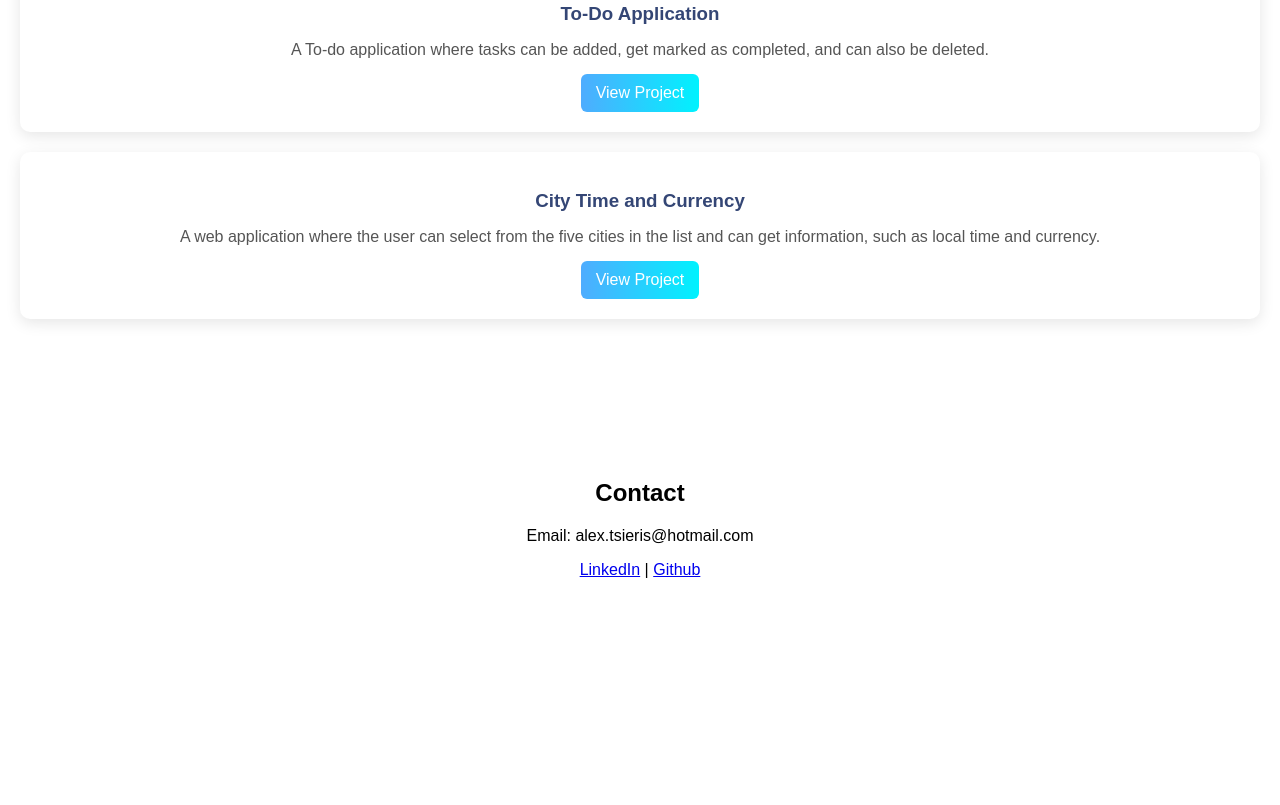
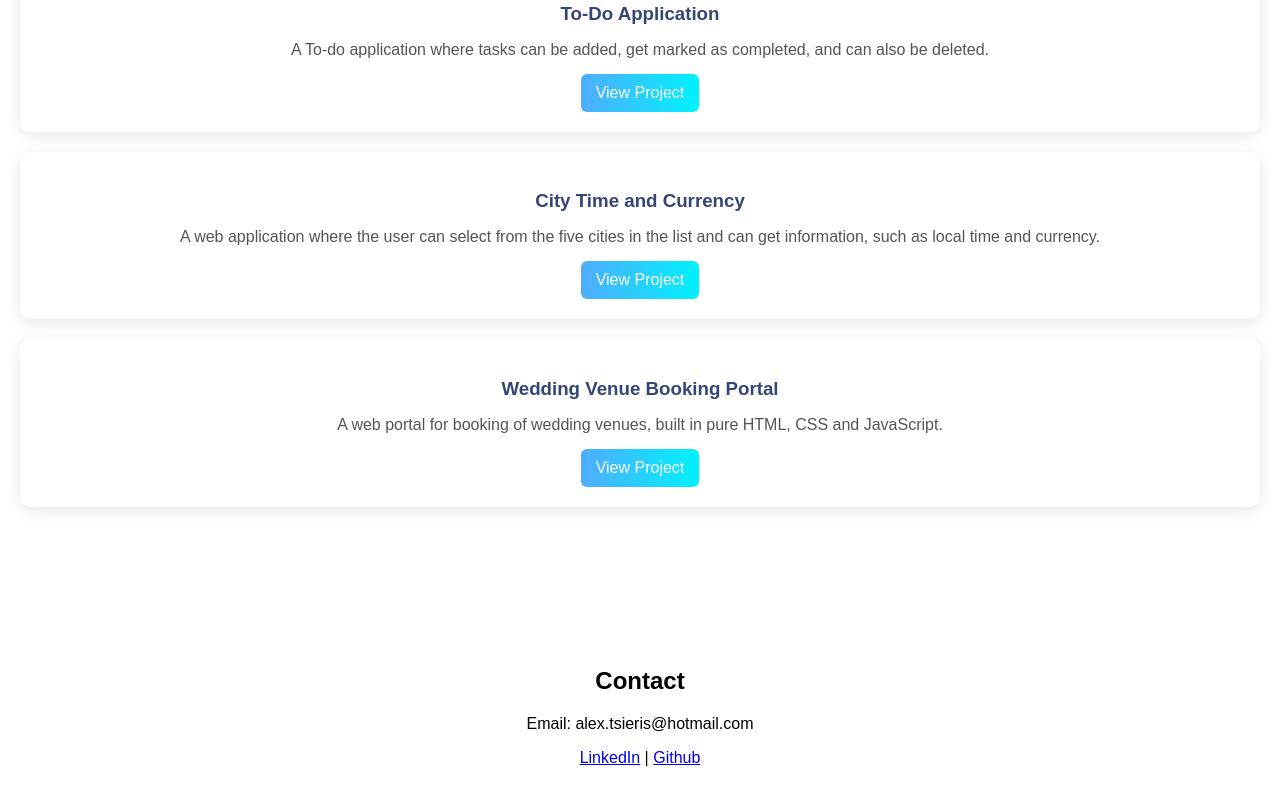
Before and after one commit to Alexandros1992/My_bio_project, a plain HTML site: page index.html in a window 1280 px wide. Shown: the part 1647-2452 px from the top of the page. Before the commit the page ends 2302 px from the top, so only its background shows below. Drawn offline with Linux system fonts and the light colour scheme.

Commit message:
Adding a new project.

```diff
--- a/index.html
+++ b/index.html
@@ -55,6 +55,11 @@
                 <p>A web application where the user can select from the five cities in the list and can get information, such as local time and currency.</p>
                 <a class="project-btn" href="https://citytimecurrency.netlify.app/" target="_blank">View Project</a>
             </div>
+            <div class="project-card">
+                <h3>Wedding Venue Booking Portal</h3>
+                <p>A web portal for booking of wedding venues, built in pure HTML, CSS and JavaScript.</p>
+                <a class="project-btn" href="https://vanillaweddingvenue.netlify.app/" target="_blank">View Project</a>
+            </div>
         </div>
     </section>
     <section id="contact" class="section">
```
